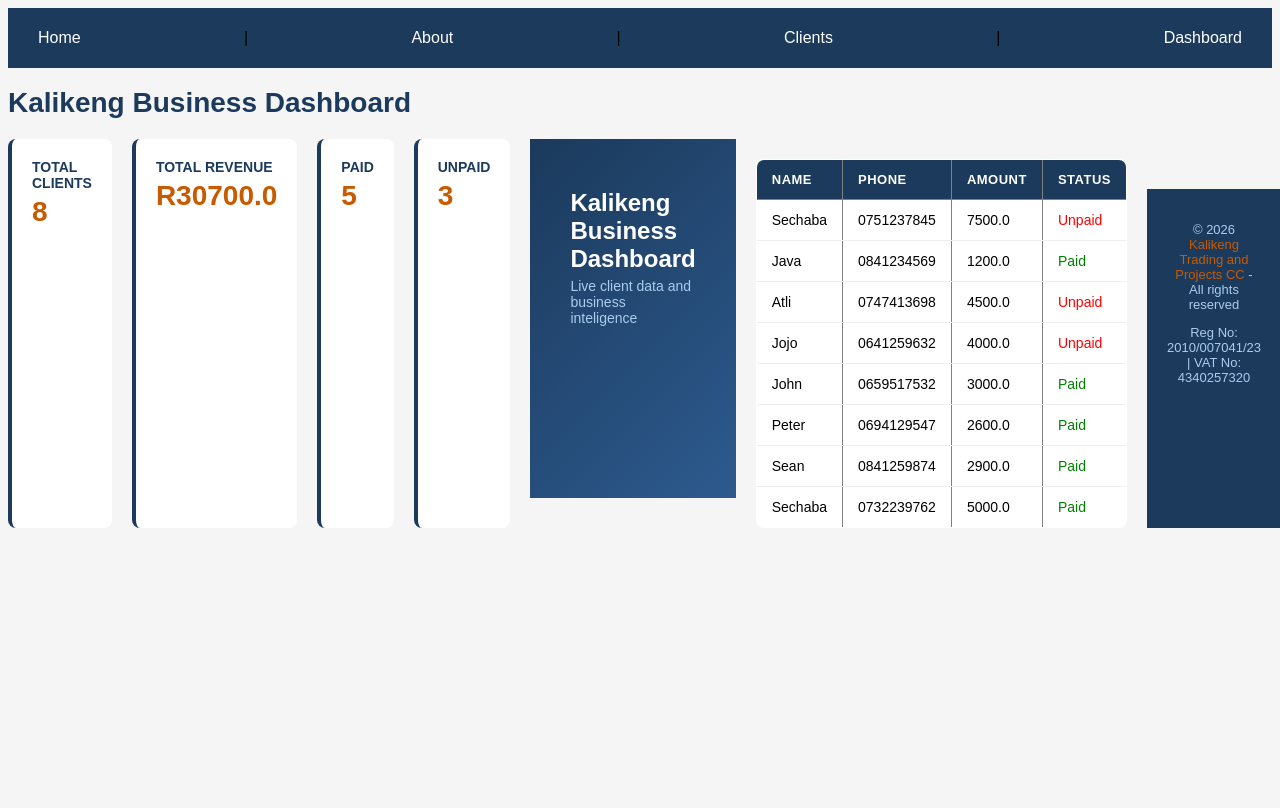
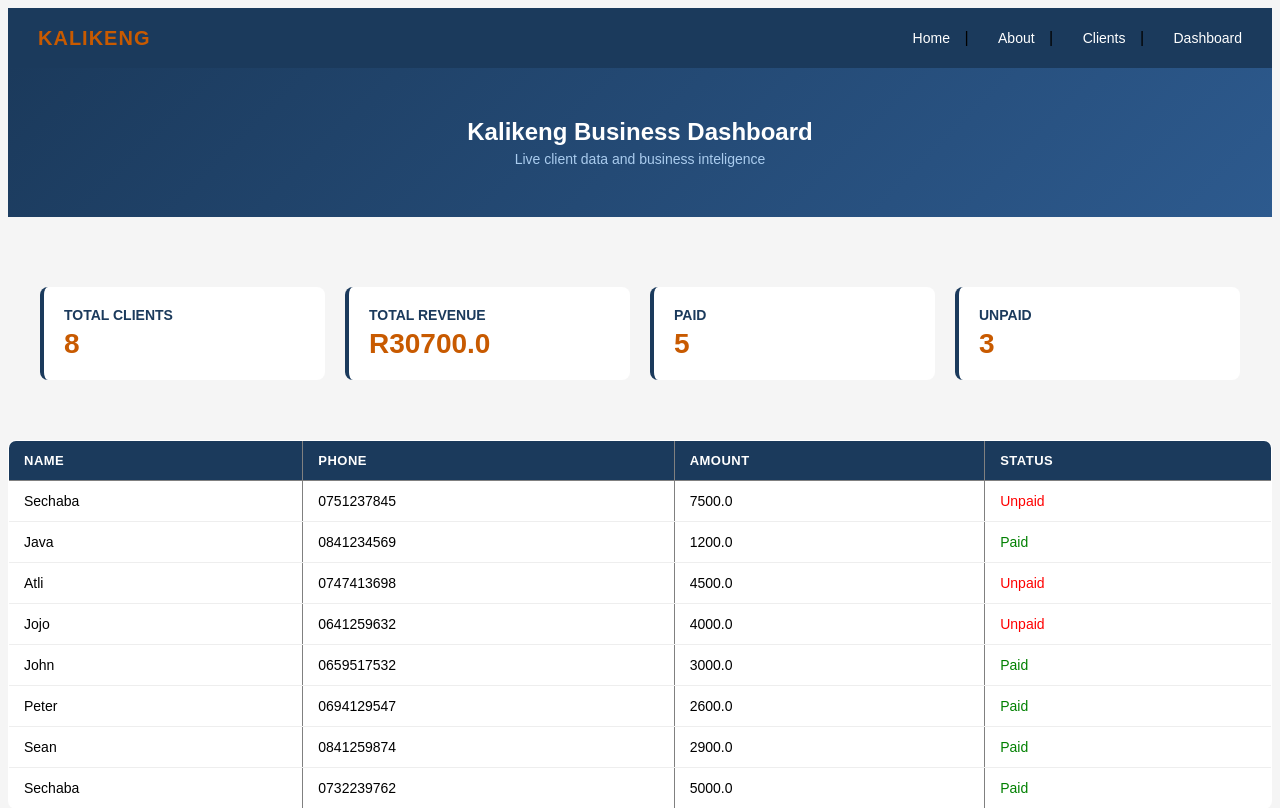
Before and after one commit to Schabzin/python-learning-journey, a Flask app: page /dashboard in a window 1280 px wide. Shown: the top 808 px of the page. Before the commit the page ends 528 px from the top, so only its background shows below. Run offline with Flask 3, Linux system fonts and the light colour scheme; data comes from the database, SQL or seed files in the repository.

Commit message:
Day 33 - Fix dashboard layout and page header alignment

```diff
--- a/static/style.css
+++ b/static/style.css
@@ -121,6 +121,9 @@ tr:hover {
     margin: 5px 0 0 0;
     font-size: 14px;
 }
+.page-header {
+    text-align: center;
+}
 
 nav {
     background-color: #1B3A5C;
--- a/templates/dashboard.html
+++ b/templates/dashboard.html
@@ -6,12 +6,21 @@
 </head>
 <body>
     <nav>
+        <a href="/" class="nav-brand">KALIKENG</a>
+        <div class="nav-links">
             <a href="/">Home</a> |
             <a href="/about">About</a> |
             <a href="/clients">Clients</a> |
             <a href="/dashboard">Dashboard</a>
+        </div>
     </nav>
+    <div class="page-header">
+        <div class="container">
             <h1>Kalikeng Business Dashboard</h1>
+            <p>Live client data and business inteligence</p>
+        </div>
+    </div>
+    <div class="container">
     <div class="summary">
         <div class="card">
             <h3>Total Clients</h3>
@@ -29,13 +38,9 @@
             <h3>Unpaid</h3>
             <p>{{ unpaid }}</p>
         </div>
-    <div class="page-header">
-        <div class="container">
-            <h1>Kalikeng Business Dashboard</h1>
-            <p>Live client data and business inteligence</p>
+    </div>
     </div>
 
-    </div>
 
     <table border="1">
         <tr>
```
Lines whose indentation alone changed are shown as unchanged.
